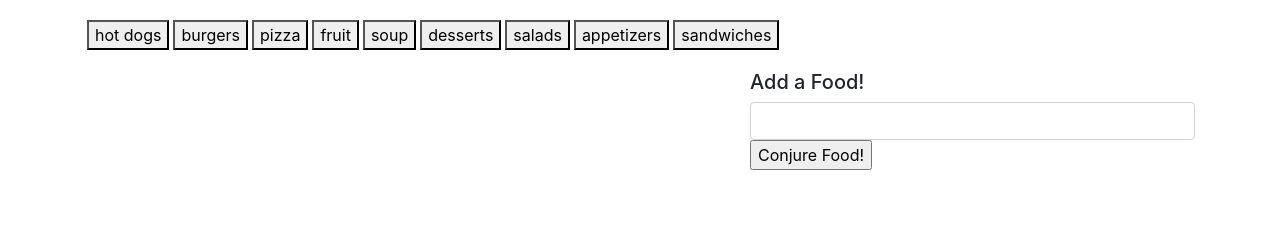
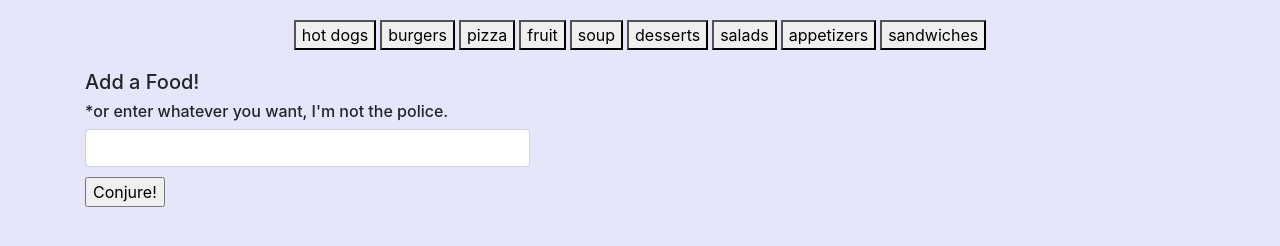
Before and after one commit to bdeLong/giftastic, a plain HTML site: page index.html in a window 1280 px wide. Drawn offline with nearby package versions, Linux system fonts and the light colour scheme.

Commit message:
Added some styling

```diff
--- a/assets/css/style.css
+++ b/assets/css/style.css
@@ -1,3 +1,6 @@
+body{
+  background-color: lavender;
+}
 .food-gif{
   height: 150px;
   margin-left: 5px;
@@ -24,3 +27,7 @@ p{
 #conjure-food{
   margin-top: 20px;
 }
+
+#submit-button{
+  margin-top: 10px;
+}
--- a/assets/javascript/app.js
+++ b/assets/javascript/app.js
@@ -1,5 +1,7 @@
+$(document).ready(function () {
+  // initialize starting array of items we'll use to pull gifs.
   var foodArray = ["Hot Dogs", "Burgers", "Pizza", "Fruit", "Soup", "Desserts", "Salads", "Appetizers", "Sandwiches"];
-
+  // function that makes a request to giphy API based on button's data-food attribute
   function grabFoodGif() {
     var foodItem = $(this).attr("data-food");
     var queryURL = "http://api.giphy.com/v1/gifs/search?q=" +
@@ -12,6 +14,7 @@ function grabFoodGif() {
       .then(function (response) {
         var results = response.data;
         for (var i = 0; i < results.length; i++) {
+          // loops through the results and creates a div/p/image element for each gif and appends them to the gif-container div as a still image.
           var rating = results[i].rating;
           var gifDiv = $("<div>").attr("class", "d-inline-block");
           var gifRating = $("<p>").text("Rating: " + rating);
@@ -22,7 +25,7 @@ function grabFoodGif() {
           gifDiv.append(gifRating);
           $("#gif-container").prepend(gifDiv);
         };
-
+        // when a gif is clicked, it changes it's attribute to either still or animate.  This cause the gif to either play or pause.
         $(".food-gif").on("click", function () {
           var state = $(this).attr("data-state");
           if (state === "still") {
@@ -33,10 +36,9 @@ function grabFoodGif() {
             $(this).attr("data-state", "still");
           }
         });
-      console.log(response);
       });
   };
-
+  // function creates buttons and adds a button to the DOM when user enters a value in the input field.
   function createButtons() {
     $("#gif-buttons").empty();
     for (i = 0; i < foodArray.length; i++) {
@@ -46,15 +48,16 @@ function createButtons() {
       $("#gif-buttons").append(newButton);
     }
   };
-
-
+  // function that pushes value of input field to the array and creates new buttons when user hits "enter" or clicks the "conjure" button
   $("#submit-button").on("click", function (event) {
     event.preventDefault();
     var newFood = $("#food-input").val().trim();
     foodArray.push(newFood);
     createButtons();
+    $("#food-input").blur();
   });
-
+  // runs the grabFoodGif function everytime a food button is clicked (has class of food-button)
   $(document).on("click", ".food-button", grabFoodGif);
-
+  // creates the initial buttons to begin with.
   createButtons();
+});
--- a/index.html
+++ b/index.html
@@ -14,20 +14,20 @@
 <body>
   <div class="container">
     <div class="row">
-      <div class="col-md-12" id="gif-buttons"></div>
+      <div class="col-md-12 text-center" id="gif-buttons"></div>
     </div>
     <div class="row">
-      <div class="col-md-7" id="gif-container"></div>
       <div class="col-md-5" id="conjure-food">
         <h5>Add a Food!</h5>
+        <h6>*or enter whatever you want, I'm not the police.</h6>
         <form>
           <input class="form-control" type="text" id="food-input">
-          <input id="submit-button" type="submit" value="Conjure Food!">
+          <input id="submit-button" type="submit" value="Conjure!">
         </form>
       </div>
+      <div class="col-md-7" id="gif-container"></div>
     </div>
   </div>
-
 
   <script src='https://code.jquery.com/jquery-3.3.1.min.js' integrity='sha256-FgpCb/KJQlLNfOu91ta32o/NMZxltwRo8QtmkMRdAu8='
     crossorigin='anonymous'></script>
```
Lines whose indentation alone changed are shown as unchanged.
